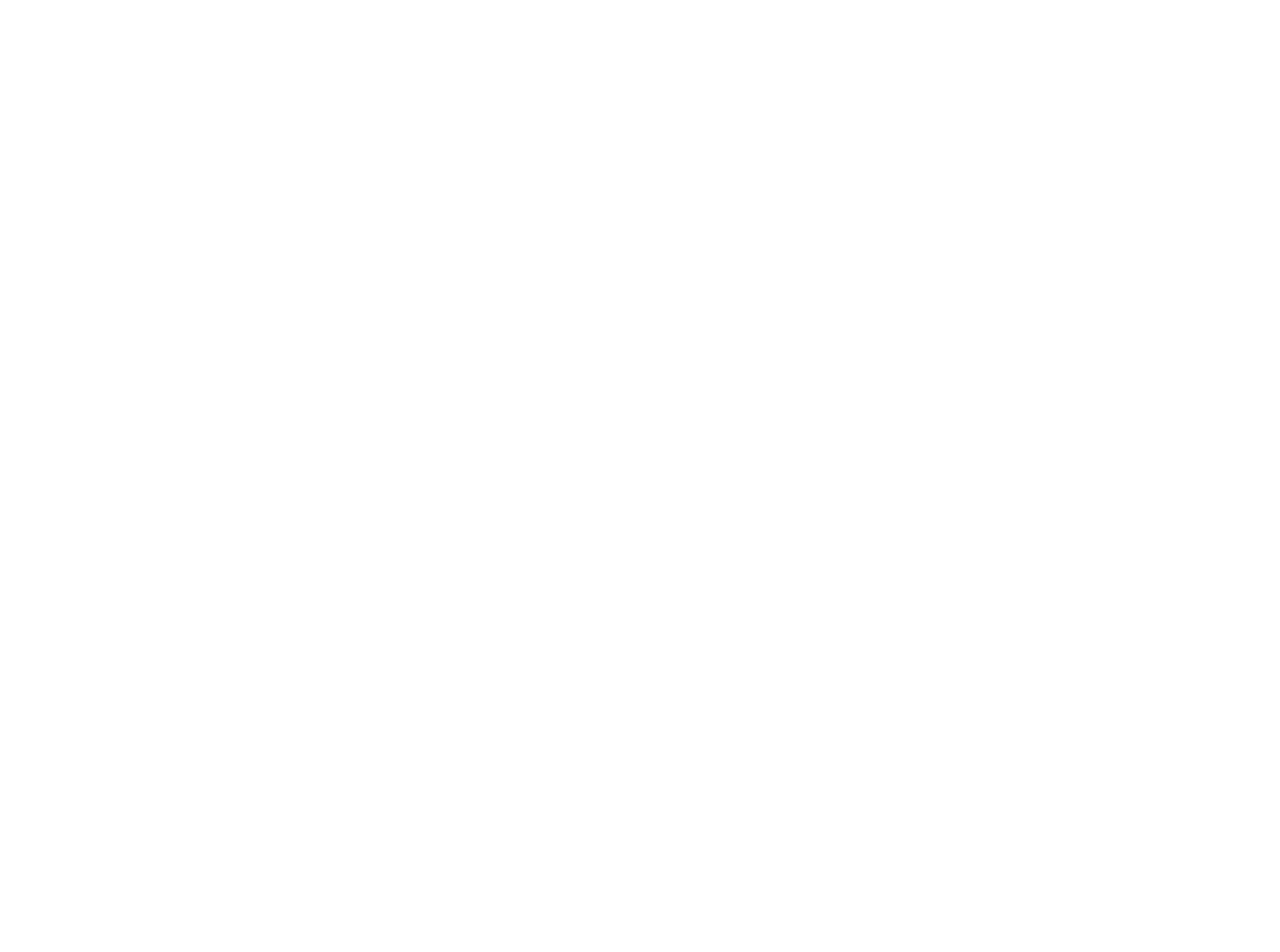
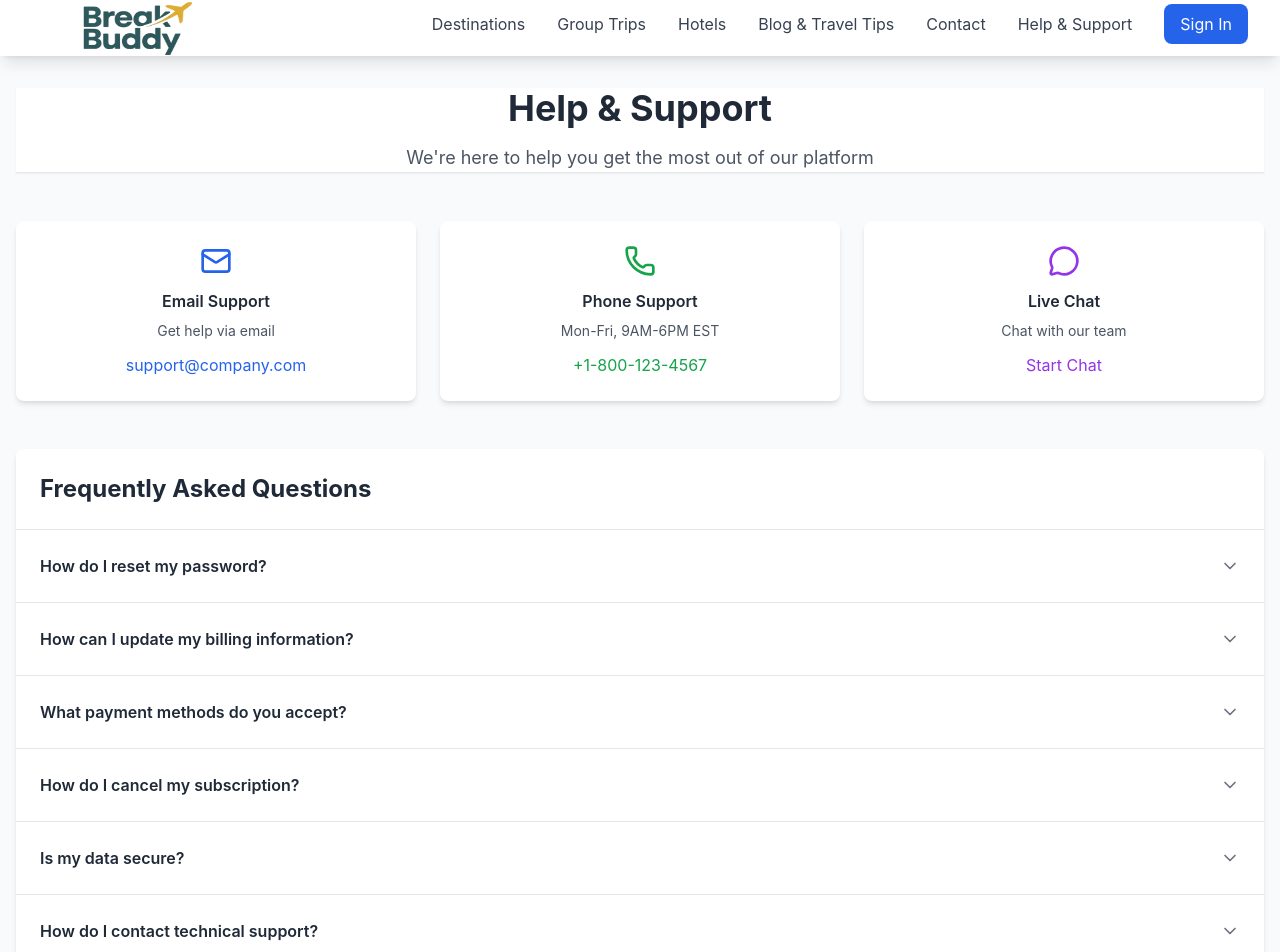
Before and after one commit to hasanulhasan/event-management, a React (Create React App) app: page /HelpSupport in a window 1280 px wide. Before the commit this address had no page. Shown: the part 8-960 px from the top of the page. Before the commit the page ends 800 px from the top, so only its background shows below. Built offline with nearby package versions, Linux system fonts and the light colour scheme.

Commit message:
Help and Support

```diff
--- a/src/App.js
+++ b/src/App.js
@@ -8,6 +8,7 @@
 import DestinationExplorer from './pages/Destinations';
 import TermsConditions from './pages/TermsConditions';
 import BlogTravelTips from './pages/BlogTravelTips';
+import HelpSupport from './pages/HelpSupport';
 
 function App() {
 
@@ -22,6 +23,7 @@
       <Route path="/GroupTrips" element={<GroupTrips />} />
       <Route path="/Destinations" element={<DestinationExplorer />} />
       <Route path="/BlogTravelTips" element={<BlogTravelTips />} />
+      <Route path="/HelpSupport" element={<HelpSupport />} />
 
 
 
--- a/src/components/Footer.js
+++ b/src/components/Footer.js
@@ -20,7 +20,7 @@
             <div>
               <h4 className="text-lg font-semibold mb-4">Quick Links</h4>
               <ul className="space-y-2 text-gray-400">
-                <li><a href="#" className="hover:text-white transition-colors">About Us</a></li>
+                <li><a href="/About" className="hover:text-white transition-colors">About Us</a></li>
                 <li><a href="/PrivacyPolicy" className="hover:text-white transition-colors">Privacy Policy</a></li>
                 <li><a href="/TermsConditions" className="hover:text-white transition-colors">Terms & Conditions</a></li>
                 <li><a href="/Contact" className="hover:text-white transition-colors">Contact</a></li>
--- a/src/components/Navbar.js
+++ b/src/components/Navbar.js
@@ -23,7 +23,7 @@
               <a href="#" className="text-gray-700 hover:text-blue-600 transition-colors">Hotels</a>
               <a href="/BlogTravelTips" className="text-gray-700 hover:text-blue-600 transition-colors">Blog & Travel Tips</a>
               <a href="#" className="text-gray-700 hover:text-blue-600 transition-colors">Contact</a>
-              <Link to="/about" className="text-gray-700 hover:text-blue-600 transition-colors">About</Link>
+              <Link to="/HelpSupport" className="text-gray-700 hover:text-blue-600 transition-colors">Help & Support</Link>
 
               <button className="bg-blue-600 text-white px-4 py-2 rounded-lg hover:bg-blue-700 transition-colors">
                 <Link to="/Login">Sign In</Link>
--- /dev/null
+++ b/src/pages/HelpSupport.js
@@ -0,0 +1,183 @@
+import React, { useState } from 'react';
+import { ChevronDown, ChevronUp, MessageCircle, Mail, Phone, Clock } from 'lucide-react';
+import Navbar from '../components/Navbar';
+import Footer from '../components/Footer';
+
+const HelpSupport = () => {
+  const [openFaq, setOpenFaq] = useState(null);
+  const [chatOpen, setChatOpen] = useState(false);
+  const [chatMessage, setChatMessage] = useState('');
+
+  const faqs = [
+    {
+      question: "How do I reset my password?",
+      answer: "Click on 'Forgot Password' on the login page, enter your email address, and follow the instructions sent to your email."
+    },
+    {
+      question: "How can I update my billing information?",
+      answer: "Go to Account Settings > Billing and update your payment method or billing address. Changes take effect immediately."
+    },
+    {
+      question: "What payment methods do you accept?",
+      answer: "We accept all major credit cards (Visa, MasterCard, American Express), PayPal, and bank transfers for enterprise accounts."
+    },
+    {
+      question: "How do I cancel my subscription?",
+      answer: "You can cancel your subscription anytime from Account Settings > Subscription. Your account will remain active until the end of your current billing period."
+    },
+    {
+      question: "Is my data secure?",
+      answer: "Yes, we use industry-standard encryption and security measures to protect your data. All data is encrypted both in transit and at rest."
+    },
+    {
+      question: "How do I contact technical support?",
+      answer: "You can reach our technical support team via the chat widget, email at support@company.com, or phone at +1-800-123-4567 during business hours."
+    }
+  ];
+
+  const toggleFaq = (index) => {
+    setOpenFaq(openFaq === index ? null : index);
+  };
+
+  const handleChatSubmit = (e) => {
+    e.preventDefault();
+    if (chatMessage.trim()) {
+      // In a real app, this would send the message to support
+      alert('Message sent to support team!');
+      setChatMessage('');
+    }
+  };
+
+  return (
+    <div>
+    <Navbar />
+    <div className="min-h-screen bg-gray-50 py-8">
+      <div className=" mx-auto px-4">
+        {/* Header */}
+        <div className="text-center mb-12 bg-white shadow-sm border-b">
+          <h1 className="text-4xl font-bold text-gray-800 mb-4 ">Help & Support</h1>
+          <p className="text-gray-600 text-lg">We're here to help you get the most out of our platform</p>
+        </div>
+
+        {/* Quick Contact Cards */}
+        <div className="grid md:grid-cols-3 gap-6 mb-12">
+          <div className="bg-white rounded-lg shadow-md p-6 text-center">
+            <Mail className="w-8 h-8 text-blue-600 mx-auto mb-3" />
+            <h3 className="font-semibold text-gray-800 mb-2">Email Support</h3>
+            <p className="text-gray-600 text-sm mb-3">Get help via email</p>
+            <a href="mailto:support@company.com" className="text-blue-600 hover:underline">
+              support@company.com
+            </a>
+          </div>
+
+          <div className="bg-white rounded-lg shadow-md p-6 text-center">
+            <Phone className="w-8 h-8 text-green-600 mx-auto mb-3" />
+            <h3 className="font-semibold text-gray-800 mb-2">Phone Support</h3>
+            <p className="text-gray-600 text-sm mb-3">Mon-Fri, 9AM-6PM EST</p>
+            <a href="tel:+1-800-123-4567" className="text-green-600 hover:underline">
+              +1-800-123-4567
+            </a>
+          </div>
+
+          <div className="bg-white rounded-lg shadow-md p-6 text-center">
+            <MessageCircle className="w-8 h-8 text-purple-600 mx-auto mb-3" />
+            <h3 className="font-semibold text-gray-800 mb-2">Live Chat</h3>
+            <p className="text-gray-600 text-sm mb-3">Chat with our team</p>
+            <button
+              onClick={() => setChatOpen(true)}
+              className="text-purple-600 hover:underline"
+            >
+              Start Chat
+            </button>
+          </div>
+        </div>
+
+        {/* FAQ Section */}
+        <div className="bg-white rounded-lg shadow-md mb-8">
+          <div className="p-6 border-b">
+            <h2 className="text-2xl font-bold text-gray-800">Frequently Asked Questions</h2>
+          </div>
+
+          <div className="divide-y">
+            {faqs.map((faq, index) => (
+              <div key={index} className="p-6">
+                <button
+                  onClick={() => toggleFaq(index)}
+                  className="w-full flex justify-between items-center text-left"
+                >
+                  <h3 className="font-semibold text-gray-800 pr-4">{faq.question}</h3>
+                  {openFaq === index ?
+                    <ChevronUp className="w-5 h-5 text-gray-500 flex-shrink-0" /> :
+                    <ChevronDown className="w-5 h-5 text-gray-500 flex-shrink-0" />
+                  }
+                </button>
+
+                {openFaq === index && (
+                  <div className="mt-4 text-gray-600">
+                    {faq.answer}
+                  </div>
+                )}
+              </div>
+            ))}
+          </div>
+        </div>
+
+        {/* Business Hours */}
+        <div className="bg-white rounded-lg shadow-md p-6 text-center">
+          <Clock className="w-8 h-8 text-orange-600 mx-auto mb-3" />
+          <h3 className="font-semibold text-gray-800 mb-2">Business Hours</h3>
+          <div className="text-gray-600 space-y-1">
+            <p>Monday - Friday: 9:00 AM - 6:00 PM EST</p>
+            <p>Saturday: 10:00 AM - 4:00 PM EST</p>
+            <p>Sunday: Closed</p>
+          </div>
+        </div>
+
+        {/* Chat Widget */}
+        {chatOpen && (
+          <div className="fixed bottom-6 right-6 bg-white rounded-lg shadow-lg w-80 max-w-sm">
+            <div className="bg-blue-600 text-white p-4 rounded-t-lg flex justify-between items-center">
+              <h4 className="font-semibold">Chat Support</h4>
+              <button
+                onClick={() => setChatOpen(false)}
+                className="text-white hover:text-gray-200"
+              >
+                ×
+              </button>
+            </div>
+
+            <div className="p-4 h-64 overflow-y-auto bg-gray-50">
+              <div className="bg-white rounded-lg p-3 mb-3 shadow-sm">
+                <p className="text-sm text-gray-600">
+                  Hi! How can we help you today?
+                </p>
+              </div>
+            </div>
+
+            <form onSubmit={handleChatSubmit} className="p-4 border-t">
+              <div className="flex gap-2">
+                <input
+                  type="text"
+                  value={chatMessage}
+                  onChange={(e) => setChatMessage(e.target.value)}
+                  placeholder="Type your message..."
+                  className="flex-1 border rounded-lg px-3 py-2 text-sm focus:outline-none focus:ring-2 focus:ring-blue-500"
+                />
+                <button
+                  type="submit"
+                  className="bg-blue-600 text-white px-4 py-2 rounded-lg hover:bg-blue-700 transition-colors"
+                >
+                  Send
+                </button>
+              </div>
+            </form>
+          </div>
+        )}
+      </div>
+    </div>
+    <Footer />
+    </div>
+  );
+};
+
+export default HelpSupport;
```
